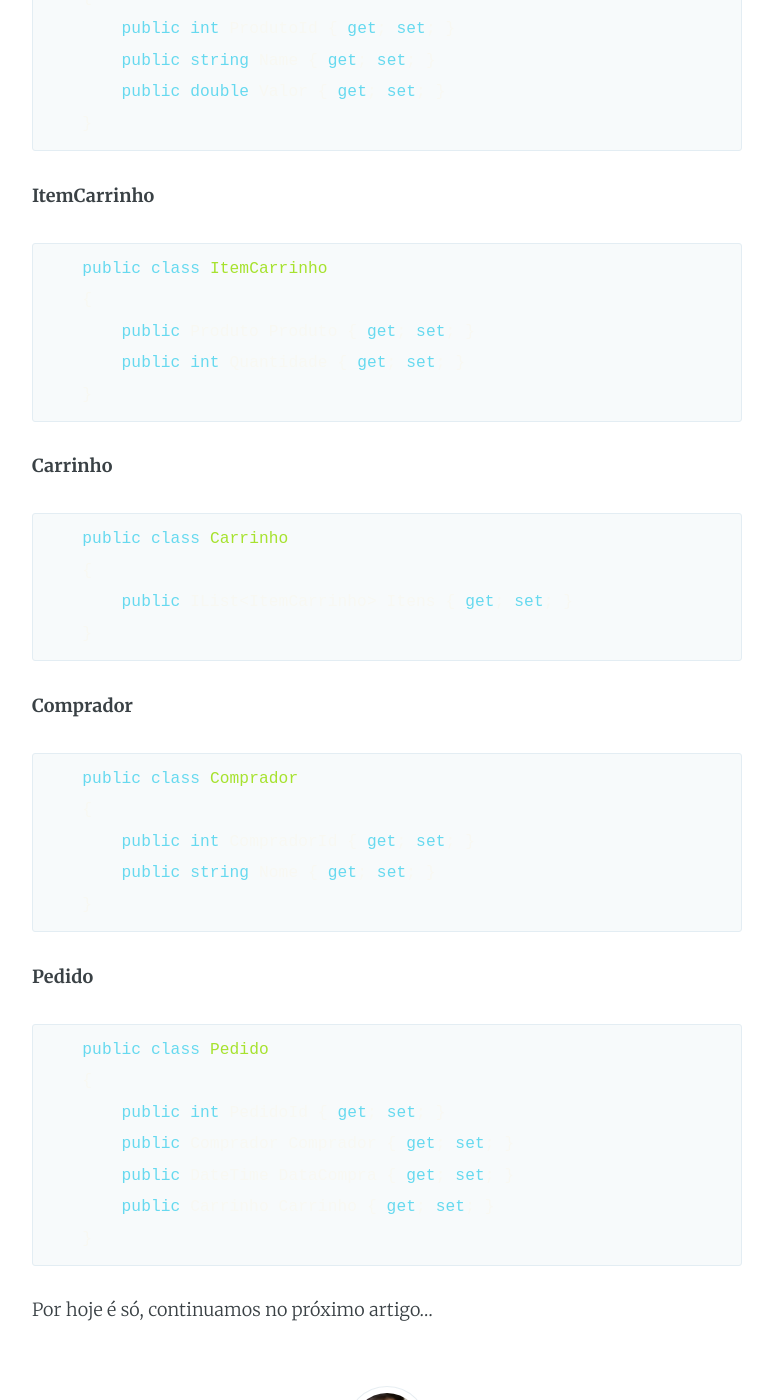
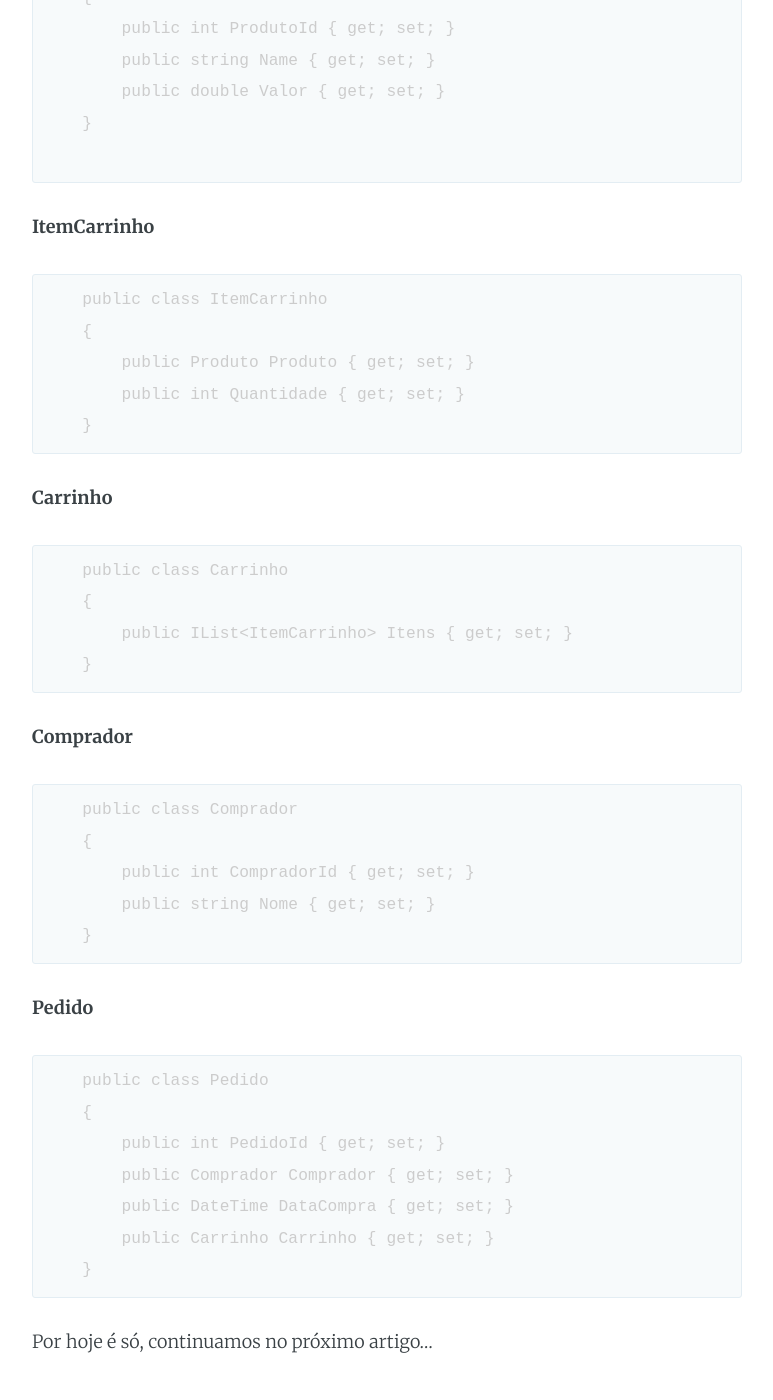
Before and after one commit to gambarra/gambarra.github.io, a Jekyll site: the page built from _posts/2018-03-11-Entity-Framework-core-Introducao.md, in a window 1280 px wide and 1400 px high, scrolled down 2653 px. Shown: the whole window, without its empty margins (253-1026 px from the left). Built offline with Jekyll 4.4.1, drawn with Linux system fonts in a browser that asks for light colours; some of the changed text lies outside the part shown.

Commit message:
:art: criando post entity

````diff
--- a/_posts/2018-03-11-Entity-Framework-core-Introducao.md
+++ b/_posts/2018-03-11-Entity-Framework-core-Introducao.md
@@ -43,41 +43,44 @@
 Agora iremos criar a estrutura do domínio da nossa aplicação. Adicione as seguintes classes ao domínio.
 
 **Produto**
-```csharp
+~~~~
     public class Produto
     {
         public int ProdutoId { get; set; }
         public string Name { get; set; }
         public double Valor { get; set; }
     }
-```
+
+~~~~
+
 **ItemCarrinho**
-```csharp
+~~~~
     public class ItemCarrinho
     {
         public Produto Produto { get; set; }
         public int Quantidade { get; set; }
     }
-```
+~~~~
+
 **Carrinho**
-```csharp
+~~~~
     public class Carrinho
     {
         public IList<ItemCarrinho> Itens { get; set; }
     }
-```
+~~~~
 
 **Comprador**
-```csharp
+~~~~
     public class Comprador
     {
         public int CompradorId { get; set; }
         public string Nome { get; set; }
     }
-```
+~~~~
 
 **Pedido**
-```csharp
+~~~~
     public class Pedido
     {
         public int PedidoId { get; set; }
@@ -85,6 +88,6 @@
         public DateTime DataCompra { get; set; }
         public Carrinho Carrinho { get; set; }
     }
-```
+~~~~
 
 Por hoje é só, continuamos no próximo artigo...
````
